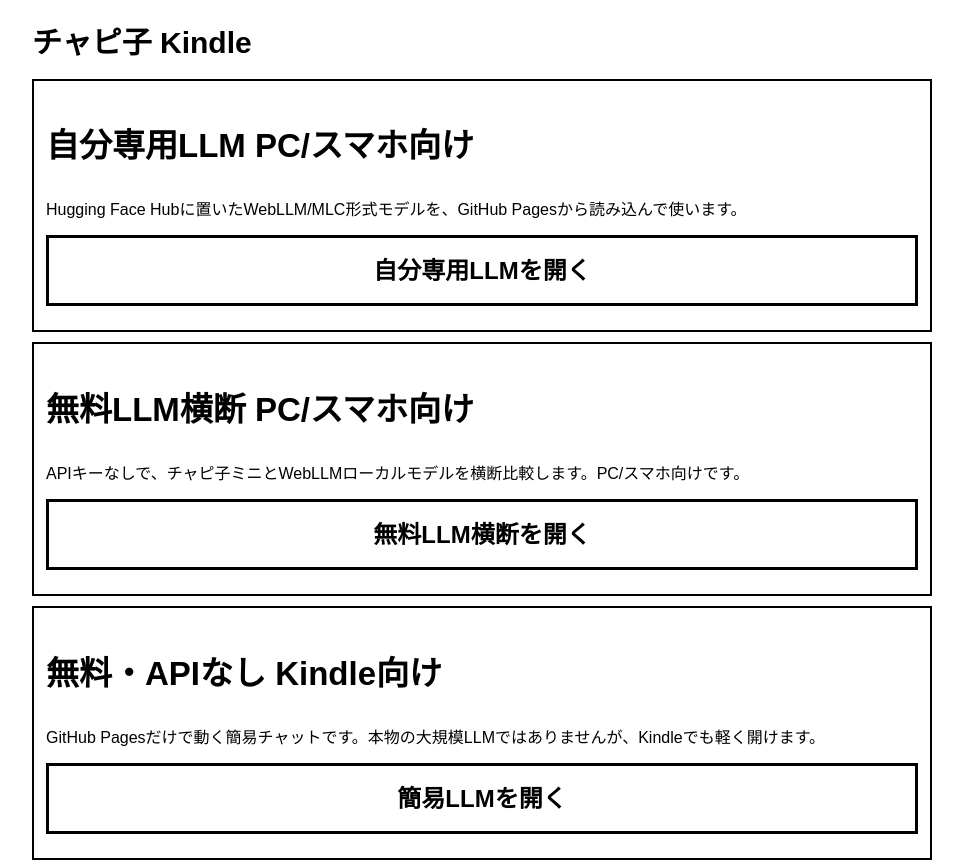
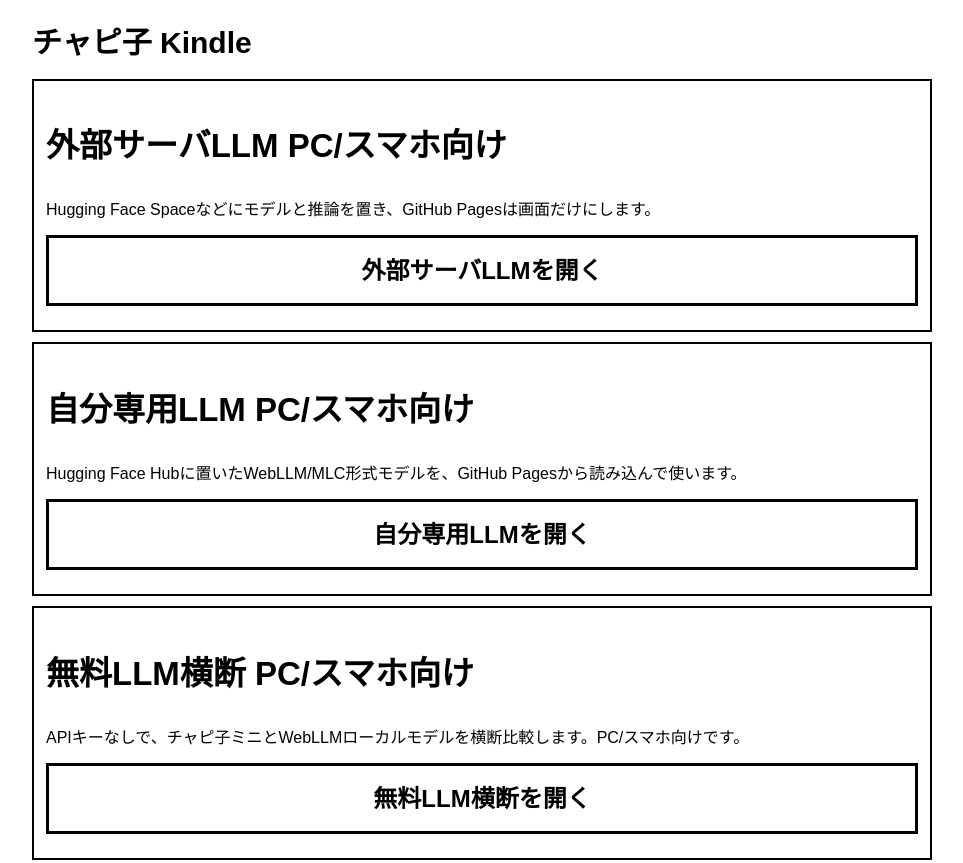
Before and after one commit to kouheim1979/chapiko, a website: page index.html in a window 1280 px wide. Shown: the top 863 px of the page, without its empty margins (158-1121 px from the left). Drawn offline with Linux system fonts and the light colour scheme.

Commit message:
Link external server LLM interface

```diff
--- a/index.html
+++ b/index.html
@@ -20,6 +20,14 @@
 <body>
 <div id="app">
   <h1>チャピ子 Kindle</h1>
+
+  <div class="box">
+    <h2>外部サーバLLM PC/スマホ向け</h2>
+    <div class="small">
+      Hugging Face Spaceなどにモデルと推論を置き、GitHub Pagesは画面だけにします。
+    </div>
+    <a class="btn" href="external-server-llm.html">外部サーバLLMを開く</a>
+  </div>
 
   <div class="box">
     <h2>自分専用LLM PC/スマホ向け</h2>
```
